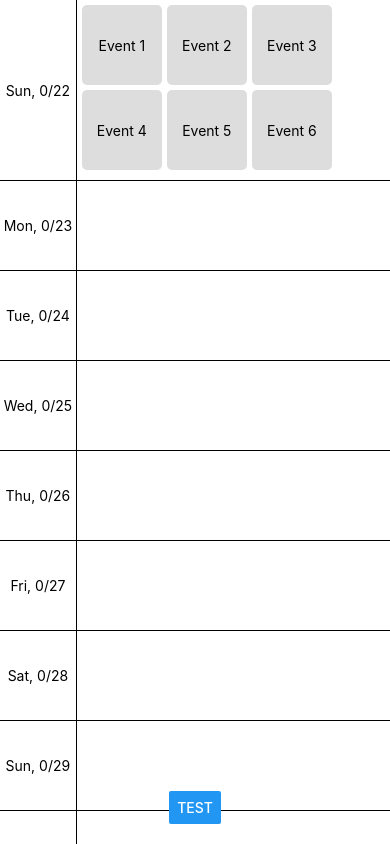
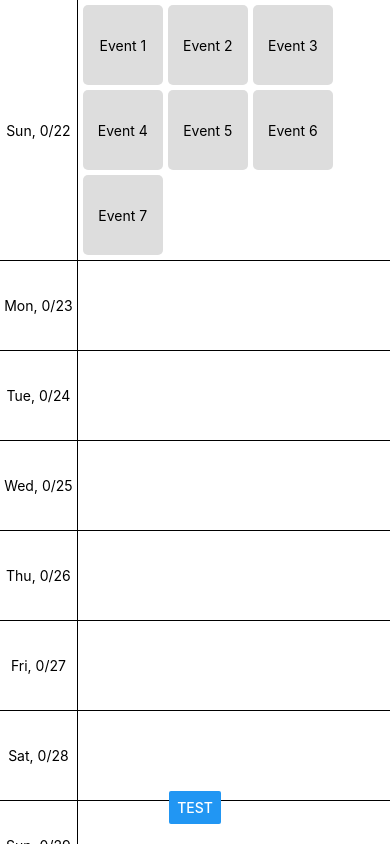
Before and after one commit to ItsGabeReal/AssignmentTiles, a React Native app: screen / in a window 390 px wide. Built offline with nearby package versions, Linux system fonts and the light colour scheme.

Commit message:
Added drop behavior
Additional changes:
- Passing event objects to event tiles instead of an index to the events array.
- Started using only one global context instead of multiple contexts.
- Added ids to events.
- Made the test button into its own component.

```diff
--- a/App.js
+++ b/App.js
@@ -1,47 +1,54 @@
-import React, { useContext, useRef, useState } from "react";
+import React, { useRef, useState } from "react";
 import {
     StyleSheet,
     View,
     FlatList,
-    Button,
 } from "react-native";
-import EventContext from "./context/EventContext";
-import DayRowContext from "./context/DayRowContext";
+import GlobalContext from "./context/GlobalContext";
+import TestButton from "./components/TestButton";
 import DayRow from './components/DayRow';
 
 const testEvents = [
     {
         name: 'Event 1',
-        date: new Date()
+        date: new Date(),
+        id: Math.random(),
     },
     {
         name: 'Event 2',
-        date: new Date()
+        date: new Date(),
+        id: Math.random(),
     },
     {
         name: 'Event 3',
-        date: new Date()
+        date: new Date(),
+        id: Math.random(),
     },
     {
         name: 'Event 4',
-        date: new Date()
+        date: new Date(),
+        id: Math.random(),
     },
     {
         name: 'Event 5',
-        date: new Date()
+        date: new Date(),
+        id: Math.random(),
     },
     {
         name: 'Event 6',
-        date: new Date()
+        date: new Date(),
+        id: Math.random(),
     },
     {
         name: 'Event 7',
-        date: new Date(2023, 4, 8)
+        date: new Date(),
+        id: Math.random(),
     },
 ]
 
 export default function App() {
-    const [visibleDays, setVisibleDays] = useState(createArrayOfDays(10));
+    const [eventData, setEventData] = useState(testEvents); // <- Update this to load events from file
+    const [visibleDates, setVisibleDates] = useState(createArrayOfDays(10));
 
     function createArrayOfDays(numDays) {
         let today = new Date();
@@ -50,31 +57,63 @@ export default function App() {
 
     const [isScrollEnabled, setIsScrollEnabled] = useState(true);
 
+    const dayRowReferences = [];
+
     function onTestButtonPressed() {
-        console.log(dayComponentContainer);
+        console.log(eventData);
     }
 
-    const dayComponentContainer = useRef(null);
+    function onTileDropped(dropLocation, event) {
+        for (let i = 0; i < dayRowReferences.length; i++) {
+            if (dayRowReferences[i] == null) console.log(`dayRowReferences[${i}] is null`);
+            let rowIndex = i;
+            checkIfDropOverlapsRow(dropLocation, rowIndex, event);
+        }
+    }
+
+    function checkIfDropOverlapsRow(dropLocation, rowIndex, event) {
+        const dropLocationCopy = { ...dropLocation }; // Because dropData resets after some time and measure() is asynchronous, we need to capture a copy of the data.
+        dayRowReferences[rowIndex].measure((x, y, width, height, pageX, pageY) => {
+            const dropY = dropLocationCopy.moveY;
+            if (dropY >= pageY && dropY <= pageY + height) {
+                const rowDate = visibleDates[rowIndex];
+                changeEventDate(event, rowDate);
+            }
+        });
+    }
+
+    function changeEventDate(event, newDate) {
+        setEventData(prevData => {
+            let output = [...prevData];
+            output.find(item => {
+                return item.id == event.id;
+            }).date = newDate;
+            return output;
+        });
+    }
 
     return (
         <View style={styles.container}>
-            <EventContext.Provider value={{ events: testEvents }}>
+            <GlobalContext.Provider value={{ events: eventData, onTileDropped: onTileDropped }}>
                 <FlatList
-                    ref={dayComponentContainer}
-                    data={visibleDays}
-                    keyExtractor={item => item.getTime()} // FlatLists are supposed to have a keyExtractor, but it seems to work fine without it
-                    renderItem={({ item }) => <DayRow date={item} />}
+                    data={visibleDates}
+                    renderItem={
+                        ({ item, index }) => {
+                            return (
+                                <View ref={(ref) => {
+                                    /* Potential bug: It might be possible for dayRowReferences[index] to be set with a null value
+                                        because sometimes the item is rendered twice. */
+                                    if (!dayRowReferences[index]) dayRowReferences[index] = ref;
+                                }}>
+                                    <DayRow date={item} />
+                                </View>
+                            );
+                        }
+                    }
                     scrollEnabled={isScrollEnabled}
                 />
-            </EventContext.Provider>
-
-            <View style={styles.testButtonContainer}>
-                <Button
-                    onPress={onTestButtonPressed}
-                    title="Test"
-                />
-
-            </View>
+            </GlobalContext.Provider>
+            <TestButton onPress={onTestButtonPressed}/>
         </View>
     );
 }
@@ -101,18 +140,4 @@ const styles = StyleSheet.create({
         flex: 4,
         borderWidth: 1
     },
-    testButtonContainer: {
-        position: 'absolute',
-        bottom: 20,
-        left: 0,
-        right: 0,
-        alignItems: 'center'
-    },
-    testButton: {
-        backgroundColor: '#d0d0d0',
-        padding: 10,
-        borderRadius: 5,
-        width: 70,
-        alignItems: 'center'
-    }
 });
--- a/components/DayRow.js
+++ b/components/DayRow.js
@@ -4,11 +4,9 @@ import {
     Text,
     View,
     FlatList,
-    Button,
-    PanResponder,
 } from "react-native";
 import EventTile from './EventTile';
-import EventContext from '../context/EventContext';
+import GlobalContext from '../context/GlobalContext';
 
 const DAY_NAMES_ABREV = ['Sun','Mon','Tue','Wed','Thu','Fri','Sat'];
 const ONE_DAY_IN_MILLISECONDS = 86400000;
@@ -17,47 +15,30 @@ function datesMatch(date1, date2) {
     return Math.floor(date1.valueOf() / ONE_DAY_IN_MILLISECONDS) == Math.floor(date2.valueOf() / ONE_DAY_IN_MILLISECONDS);
 }
 
-function getEventIndexesForDate(eventData, date) {
-    let eventIndexes = []
+function getEventsMatchingDate(eventData, date) {
+    let eventsMatchingDate = [];
     for (let i = 0; i < eventData.length; i++) {
         if (datesMatch(eventData[i].date, date)) {
-            eventIndexes.push(i);
+            eventsMatchingDate.push(eventData[i]);
         }
     }
-    return eventIndexes;
+    return eventsMatchingDate;
 }
 
-// export default function DayRow({ date, eventData }) {
 export default function DayRow({ date }) {
-    const viewRef = useRef(null);
-
-    const context = useContext(EventContext);
-
-    function getComponentDimensions() {
-        viewRef.current.measure((x, y, width, height, pageX, pageY) => {
-            console.log('x:', x);
-            console.log('y:', y);
-            console.log('width:', width);
-            console.log('height:', height);
-            console.log('pageX:', pageX);
-            console.log('pageY:', pageY);
-        })
-    }
+    const globalContext = useContext(GlobalContext);
 
     return (
-        <View
-            ref={viewRef}
-            style={styles.dayRow}
-        >
+        <View style={styles.dayRow} >
             <View style={styles.dateTextContainer}>
                 <Text>{DAY_NAMES_ABREV[date.getDay()]}, {date.getMonth()}/{date.getDate()}</Text>
             </View>
-            <View style={styles.eventTileContainer}>
+            <View style={styles.flatListContainer}>
                 <FlatList
-                    data={getEventIndexesForDate(context.events, date)}
-                    keyExtractor={item => item} // FlatLists are supposed to have a keyExtractor, but it seems to work fine without it
+                    data={getEventsMatchingDate(globalContext.events, date)}
+                    // Note to self: DO NOT DISREGARD THE KEY EXTRACTER! EVER!
                     numColumns={3}
-                    renderItem={({ item }) => <EventTile eventIndex={item} />}
+                    renderItem={({ item }) => <EventTile event={item} />}
                 />
             </View>
         </View>
@@ -78,8 +59,9 @@ const styles = StyleSheet.create({
         justifyContent: 'center',
         alignItems: 'center'
     },
-    eventTileContainer: {
+    flatListContainer: {
         flex: 4,
-        padding: 5,
+        paddingLeft: 5,
+        paddingTop: 5,
     },
 });
--- a/components/DraggableComponent.js
+++ b/components/DraggableComponent.js
@@ -1,5 +1,5 @@
-import React, { useState, useRef } from 'react';
-import { View, Text, StyleSheet, PanResponder, Animated } from 'react-native';
+import React, { useRef } from 'react';
+import { PanResponder, Animated } from 'react-native';
 
 export default function DraggableComponent({ children, onDrag, onDrop }) {
     const pan = useRef(new Animated.ValueXY()).current; // Animatable values for the pan position
@@ -14,7 +14,7 @@ export default function DraggableComponent({ children, onDrag, onDrop }) {
                 if (onDrag) onDrag(gesture);
             },
             onPanResponderRelease: (event, gesture) => { // When drag is released
-                Animated.spring(pan, { toValue: { x: 0, y: 0 }, useNativeDriver: false, }).start(); // Return to base position with spring animation
+                //Animated.spring(pan, { toValue: { x: 0, y: 0 }, useNativeDriver: false, }).start(); // Return to base position with spring animation
 
                 if (onDrop) onDrop(gesture);
             },
--- a/components/EventTile.js
+++ b/components/EventTile.js
@@ -1,27 +1,23 @@
-import { Component, useContext, useState } from 'react';
+import { useContext } from 'react';
 import {
     StyleSheet,
     Text,
     View,
 } from "react-native";
-import EventContext from '../context/EventContext';
+import GlobalContext from '../context/GlobalContext';
 import DraggableComponent from './DraggableComponent';
 
-export default function EventTile({ eventIndex }) {
-    const contextValue = useContext(EventContext);
+export default function EventTile({ event }) {
+    const globalContext = useContext(GlobalContext);
 
     function onDrop(gesture) {
-        // get a list of all day rows
-        // if any overlapped:
-            // move tile to the overlapped day row
-            // update the pan location with the offset between base positions
-        console.log(gesture)
+        globalContext.onTileDropped(gesture, event);
     }
 
     return (
         <DraggableComponent onDrop={onDrop}>
             <View style={styles.eventTile}>
-                <Text style={styles.eventNameText}>{contextValue.events[eventIndex].name}</Text>
+                <Text style={styles.eventNameText}>{event.name}</Text>
             </View>
         </DraggableComponent>
     )
--- /dev/null
+++ b/components/TestButton.js
@@ -0,0 +1,33 @@
+import {
+    StyleSheet,
+    View,
+    Button,
+} from "react-native";
+
+export default function TestButton({ onPress }) {
+    return (
+        <View style={styles.testButtonContainer}>
+            <Button
+                onPress={onPress}
+                title="Test"
+            />
+        </View>
+    );
+}
+
+const styles = StyleSheet.create({
+    testButtonContainer: {
+        position: 'absolute',
+        bottom: 20,
+        left: 0,
+        right: 0,
+        alignItems: 'center'
+    },
+    testButton: {
+        backgroundColor: '#d0d0d0',
+        padding: 10,
+        borderRadius: 5,
+        width: 70,
+        alignItems: 'center'
+    }
+});
--- a/context/EventContext.js
+++ /dev/null
@@ -1,3 +0,0 @@
-import React from 'react';
-
-export default React.createContext();
```
Also changed, not shown: context/GlobalContext.js (renamed from context/DayRowContext.js).
